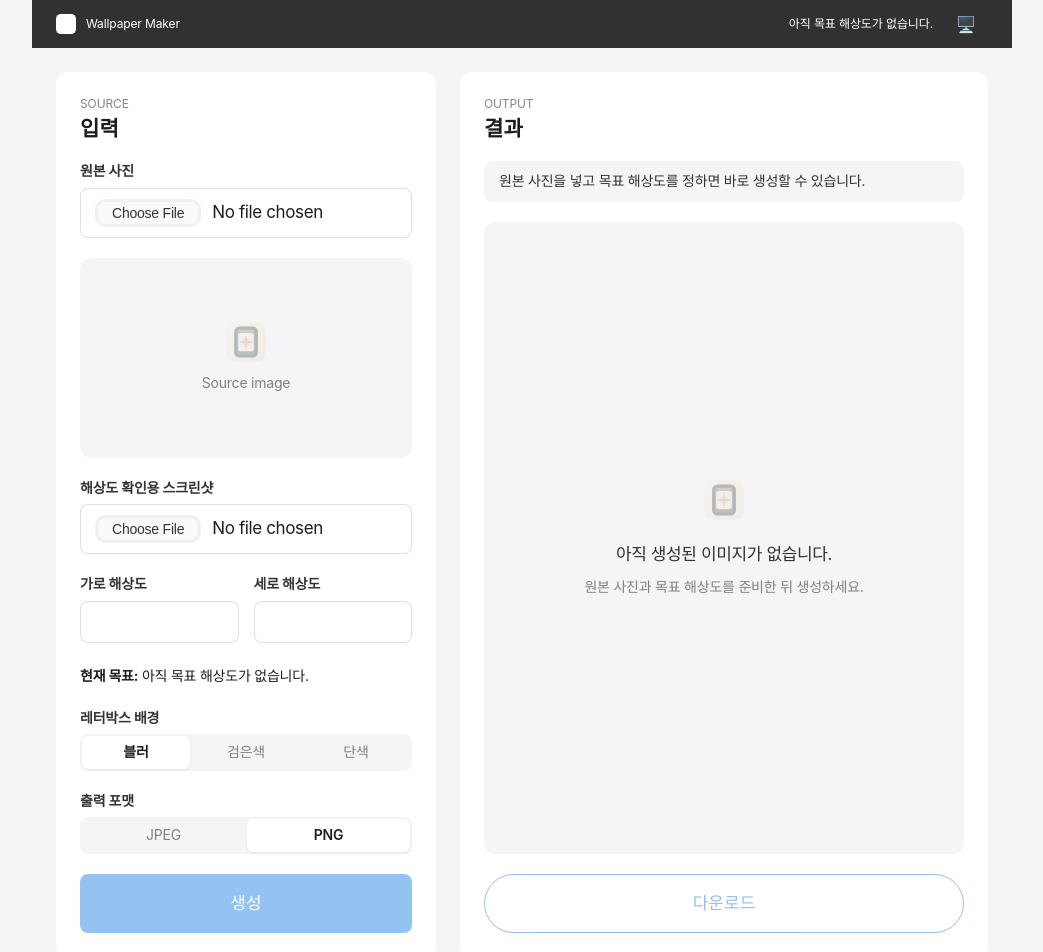
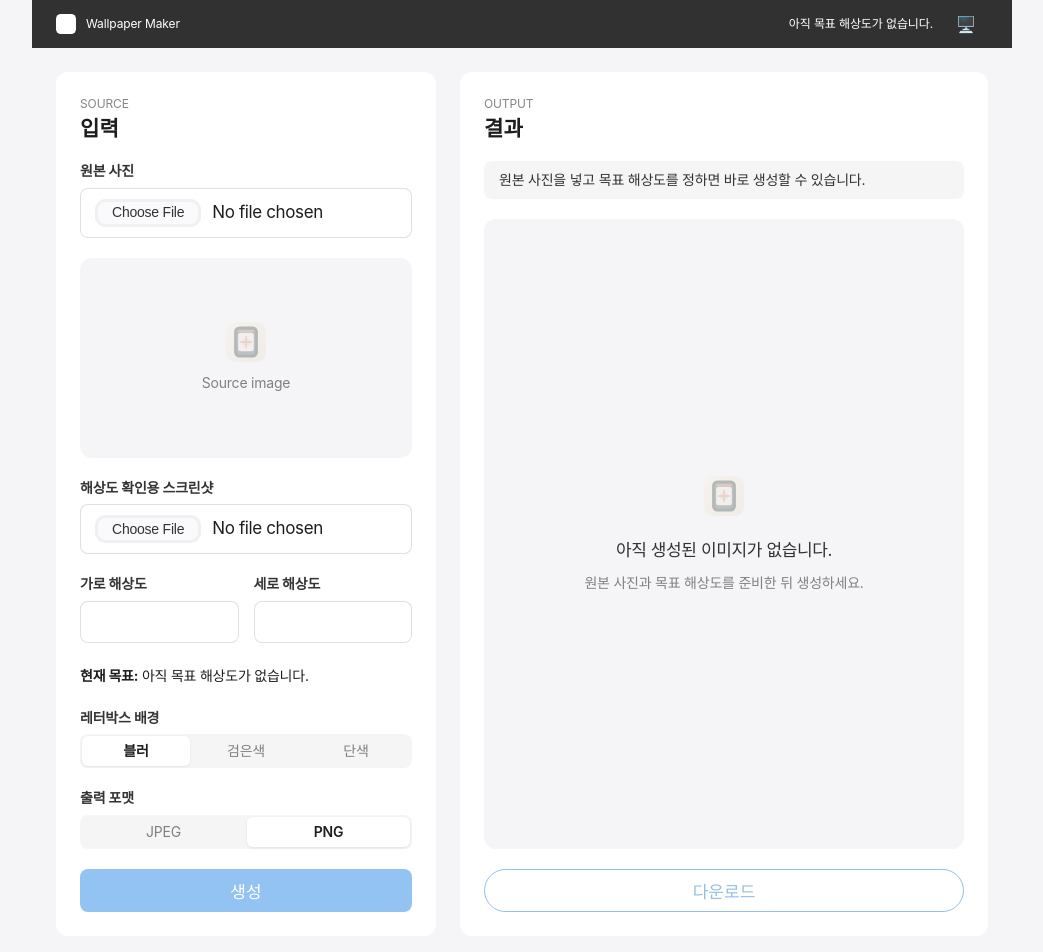
Before and after one commit to moseoridev/iphoneWallpaperMaker, a Svelte app: page / in a window 1280 px wide. Shown: the top 952 px of the page, without its empty margins (118-1161 px from the left). Built offline with nearby package versions, Linux system fonts and the light colour scheme.

Commit message:
fix(design): eradicate spec mathematical contradictions and interactive touch bounds

```diff
--- a/src/App.svelte
+++ b/src/App.svelte
@@ -385,7 +385,7 @@
           <input
             type="color"
             class="input-field"
-            style="padding: 2px; height: 38px;"
+            style="padding: 2px; height: 44px;"
             bind:value={fillColor}
             aria-label="배경 색상"
             onchange={markDirty}
--- a/src/app.css
+++ b/src/app.css
@@ -329,7 +329,6 @@ button, input, select, textarea {
   font-family: var(--font-text);
   font-size: 17px;
   font-weight: 400;
-  line-height: 2.41;
   letter-spacing: normal;
   text-decoration: none;
   border: 1px solid transparent;
@@ -460,7 +459,6 @@ button, input, select, textarea {
 }
 
 .input-field:focus {
-  border-color: var(--accent);
   outline: 2px solid var(--focus-ring);
   outline-offset: -1px;
 }
@@ -478,6 +476,7 @@ button, input, select, textarea {
   cursor: pointer;
   transition: background 0.15s;
   letter-spacing: -0.224px;
+  line-height: 1.29;
 }
 
 .input-field::file-selector-button:hover {
@@ -516,6 +515,7 @@ button, input, select, textarea {
   border-radius: 6px;
   transition: all 0.2s ease;
   letter-spacing: -0.224px;
+  line-height: 1.29;
 }
 
 .segmented-control input:checked + span {
@@ -642,6 +642,7 @@ button, input, select, textarea {
   border-radius: 8px;
   font-size: 14px;
   letter-spacing: -0.224px;
+  line-height: 1.29;
 }
 
 .status-normal {
```
